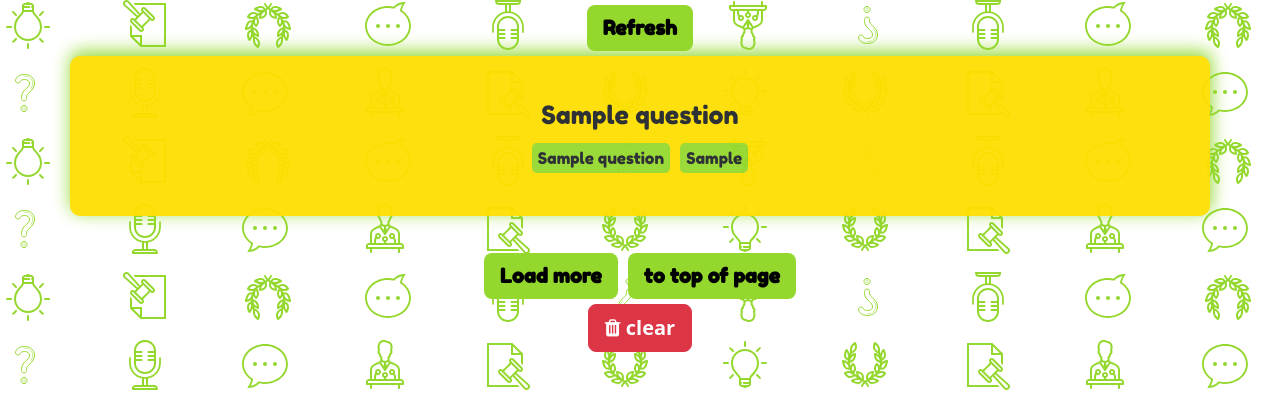
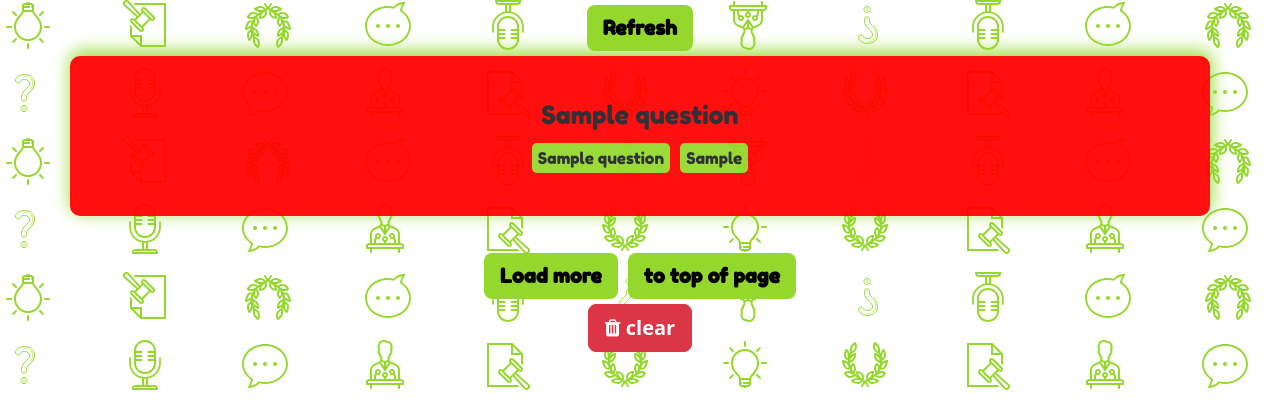
Before and after one commit to gabriel-mwash/QA-voting-app, a Django app: page /questions/ in a window 1280 px wide. Shown: the part 80-484 px from the top of the page. Run offline with Django 5.2, Linux system fonts and the light colour scheme; tables that the repository leaves empty hold one stand-in row (values such as "Sample post").

Commit message:
styling for questions page

```diff
--- a/main/static/css/styles.css
+++ b/main/static/css/styles.css
@@ -190,7 +190,8 @@ h1 {
 
 
 .query-section {
-  background: #ffdf00;
+  background: red;
+  /* background: #ffdf00; */
   flex-direction: column;
   align-items: center;
   justify-content: center;
```
